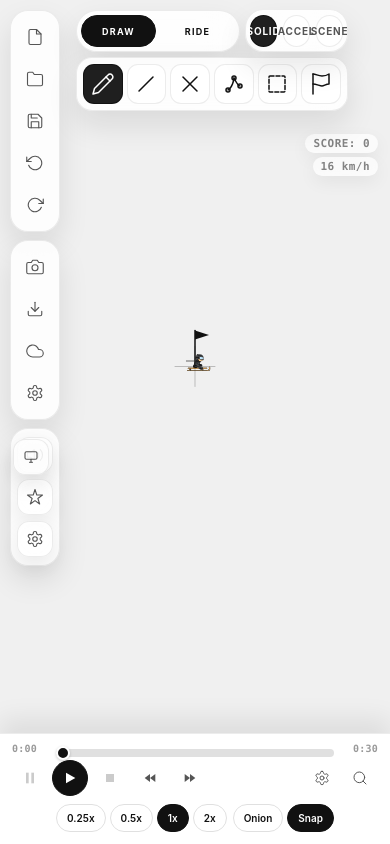
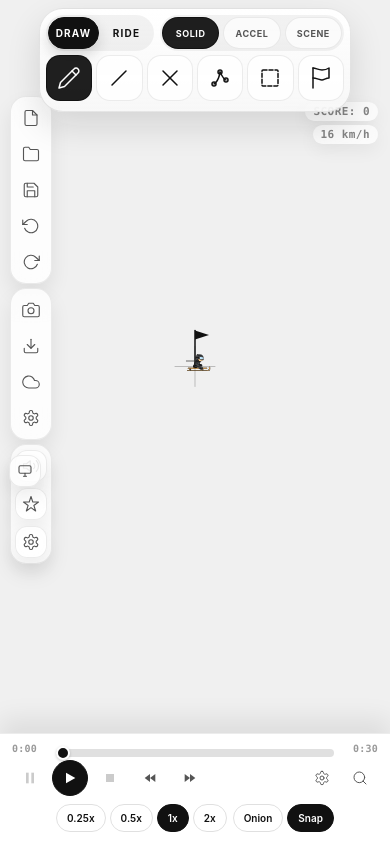
Before and after one commit to jdotfite/rider-reloaded, a website built with Vite: page index.html in a window 390 px wide. Built offline with nearby package versions, Linux system fonts and the light colour scheme.

Commit message:
Refine compact mobile editor dock

```diff
--- a/index.html
+++ b/index.html
@@ -1452,10 +1452,13 @@
 
       #sidebar-left {
         left: max(10px, calc(env(safe-area-inset-left) + 8px));
-        top: max(10px, calc(env(safe-area-inset-top) + 10px));
+        top: calc(env(safe-area-inset-top) + 96px);
         flex-direction: column;
         align-items: flex-start;
-        gap: 8px;
+        gap: 4px;
+      }
+      body.mobile-dock-edge #sidebar-left {
+        top: max(10px, calc(env(safe-area-inset-top) + 10px));
       }
       #layers-panel {
         display: none;
@@ -1465,14 +1468,14 @@
       #mobile-actions-host {
         display: flex;
         flex-direction: column;
-        gap: 6px;
+        gap: 4px;
         margin: 0;
-        padding: 8px 6px;
+        padding: 5px 4px;
         border: 1px solid rgba(17,17,17,0.08);
-        border-radius: 18px;
-        background: rgba(255,255,255,0.86);
-        box-shadow: 0 14px 30px rgba(17,17,17,0.1);
-        backdrop-filter: blur(18px);
+        border-radius: 16px;
+        background: rgba(255,255,255,0.82);
+        box-shadow: 0 10px 20px rgba(17,17,17,0.08);
+        backdrop-filter: blur(14px);
       }
       #mobile-actions-host {
         pointer-events: auto;
@@ -1484,30 +1487,37 @@
       #sidebar-left-footer .btn-icon,
       #mobile-actions-host .btn-icon {
         flex: none;
-        width: 36px;
-        height: 36px;
-        min-width: 36px;
-        min-height: 36px;
+        width: 32px;
+        height: 32px;
+        min-width: 32px;
+        min-height: 32px;
       }
 
       #sidebar-right {
-        top: max(10px, calc(env(safe-area-inset-top) + 10px));
-        left: max(76px, calc(env(safe-area-inset-left) + 74px));
-        right: max(12px, calc(env(safe-area-inset-right) + 42px));
-        width: auto;
+        top: max(8px, calc(env(safe-area-inset-top) + 8px));
+        left: 50%;
+        transform: translateX(-50%);
+        width: min(312px, calc(100vw - 24px));
         display: grid;
-        grid-template-columns: minmax(128px, 164px) minmax(0, 1fr);
+        grid-template-columns: minmax(0, 108px) minmax(0, 1fr);
         grid-template-areas:
           "mode types"
           "tools tools"
           "options options";
-        gap: 5px;
+        gap: 4px 6px;
         align-items: stretch;
+        padding: 6px;
+        border: 1px solid rgba(17,17,17,0.1);
+        border-radius: 24px;
+        background: linear-gradient(180deg, rgba(255,255,255,0.96), rgba(248,248,248,0.88));
+        box-shadow: 0 14px 34px rgba(17,17,17,0.12);
+        backdrop-filter: blur(20px);
       }
       body.mobile-dock-edge #sidebar-right {
         left: auto;
         right: max(10px, calc(env(safe-area-inset-right) + 8px));
-        width: min(84vw, 380px);
+        transform: none;
+        width: min(280px, calc(100vw - 18px));
       }
       #sidebar-right .section-label,
       #svg-import-btn,
@@ -1519,52 +1529,50 @@
       #draw-ride-toggle,
       #tool-grid,
       #track-type-panel {
-        background: rgba(255,255,255,0.88);
-        border: 1px solid rgba(17,17,17,0.08);
-        box-shadow: 0 14px 30px rgba(17,17,17,0.1);
-        backdrop-filter: blur(18px);
+        background: transparent;
+        border: none;
+        box-shadow: none;
+        backdrop-filter: none;
       }
       #draw-ride-toggle {
         grid-area: mode;
         width: auto;
         margin: 0;
-        padding: 4px;
-        gap: 4px;
+        padding: 2px;
+        gap: 2px;
         border-radius: 999px;
         display: grid;
         grid-template-columns: 1fr 1fr;
+        background: rgba(17,17,17,0.05);
       }
       #draw-ride-toggle button {
         min-height: 32px;
-        padding: 0 10px;
+        padding: 0 6px;
         border-radius: 999px;
         border: 1px solid transparent;
         background: transparent;
-        font-size: 9px;
-        letter-spacing: 0.14em;
+        font-size: 10px;
+        letter-spacing: 0.12em;
       }
       #draw-ride-toggle button.active {
         background: var(--ink);
         border-color: var(--ink);
         color: var(--ink-inverse);
+        box-shadow: 0 6px 14px rgba(17,17,17,0.16);
       }
 
       #tool-grid {
         grid-area: tools;
         grid-template-columns: repeat(6, minmax(0, 1fr));
         gap: 4px;
-        padding: 6px;
-        border-radius: 16px;
-      }
-      body.mobile-dock-edge #tool-grid {
-        grid-template-columns: repeat(3, minmax(0, 1fr));
+        padding: 0;
       }
       #tool-grid button {
         min-height: 38px;
         aspect-ratio: 1;
         padding: 0;
-        border-radius: 11px;
-        background: rgba(255,255,255,0.76);
+        border-radius: 14px;
+        background: rgba(255,255,255,0.84);
         border: 1px solid rgba(17,17,17,0.08);
       }
       #tool-grid button:hover {
@@ -1590,29 +1598,31 @@
       #track-type-panel {
         grid-area: types;
         border-top: none;
-        padding: 4px;
+        padding: 2px;
         border-radius: 18px;
         display: flex;
         align-items: center;
+        background: rgba(17,17,17,0.05);
       }
       #line-type-strip {
         width: 100%;
         display: grid;
         grid-template-columns: repeat(3, minmax(0, 1fr));
-        gap: 6px;
+        gap: 4px;
         padding: 0;
       }
       #line-type-strip button {
         min-height: 32px;
-        padding: 0 8px;
-        font-size: 10px;
+        padding: 0 6px;
+        font-size: 9px;
         font-weight: 700;
-        letter-spacing: 0.08em;
+        letter-spacing: 0.06em;
         text-transform: uppercase;
         border-radius: 999px;
         border: 1px solid rgba(17,17,17,0.08);
-        background: rgba(255,255,255,0.76);
+        background: rgba(255,255,255,0.72);
         color: var(--ink-secondary);
+        white-space: nowrap;
       }
       #line-type-strip button.active {
         background: rgba(17,17,17,0.94);
@@ -1639,13 +1649,40 @@
         padding: 10px;
         border-radius: 16px;
         border: 1px solid rgba(17,17,17,0.08);
-        background: linear-gradient(180deg, rgba(240,246,255,0.96), rgba(255,255,255,0.9));
+        background: linear-gradient(180deg, rgba(244,247,252,0.98), rgba(255,255,255,0.92));
+        box-shadow: 0 10px 22px rgba(17,17,17,0.08);
+      }
+      .select-action-header {
+        margin-bottom: 6px;
+      }
+      #convert-type-strip {
+        gap: 4px;
+        margin-bottom: 6px;
+      }
+      #convert-type-strip button,
+      #smooth-btn,
+      #smooth-slider-row button {
+        min-height: 32px;
+        font-size: 11px;
+        border-radius: 12px;
+      }
+      .select-action-hint {
+        font-size: 10px;
+      }
+      #smooth-slider-row > div:first-child {
+        margin-top: 6px;
+      }
+      #smooth-slider-row > div:last-child {
+        margin-top: 6px;
       }
 
       #canvas-hud {
-        top: calc(env(safe-area-inset-top) + 134px);
+        top: calc(env(safe-area-inset-top) + 102px);
         right: max(12px, calc(env(safe-area-inset-right) + 12px));
         gap: 4px;
+      }
+      body.mobile-dock-edge #canvas-hud {
+        top: calc(env(safe-area-inset-top) + 124px);
       }
       #canvas-hud div {
         padding: 4px 8px;
```
